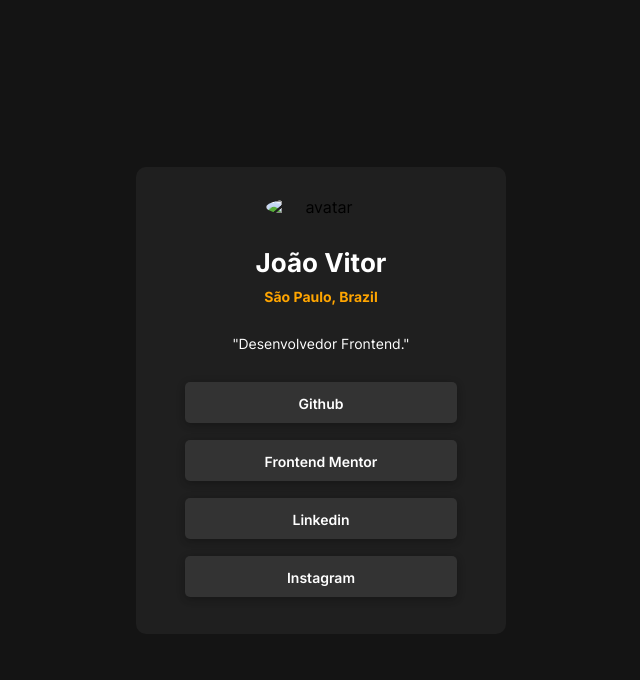
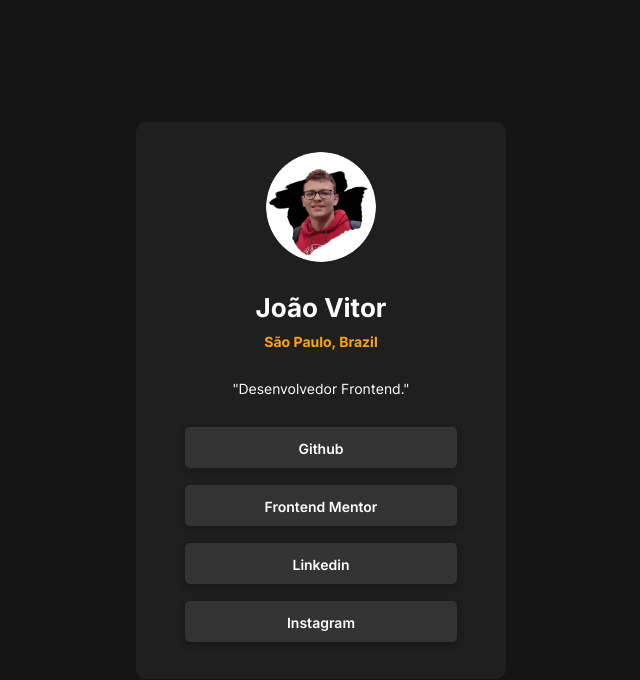
Before and after one commit to JoaoVitor2004/perfil-de-links, a plain HTML site: page index.html in a window 1280 px wide. Shown: the whole page, without its empty margins (319-959 px from the left). Drawn offline with Linux system fonts and the light colour scheme.

Commit message:
novas alterações

```diff
--- a/index.html
+++ b/index.html
@@ -15,7 +15,7 @@
 <body>
     <main>
         <div class="container">
-            <img src="images/imagem do linkedin.png" alt="avatar">
+            <img src="imagens/imagem do linkedin.png" alt="avatar">
             <h1>João Vitor</h1>
             <h2>São Paulo, Brazil</h2>
             <p>"Desenvolvedor Frontend."</p>
```
